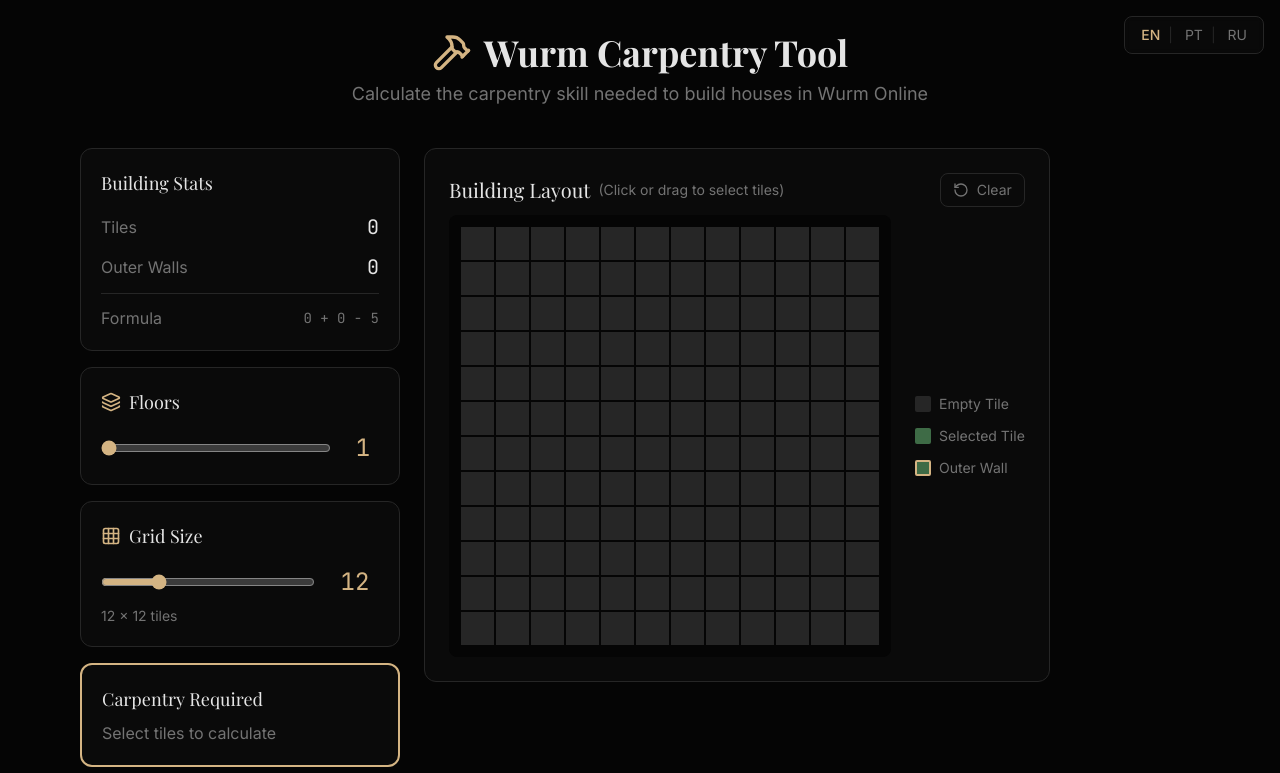
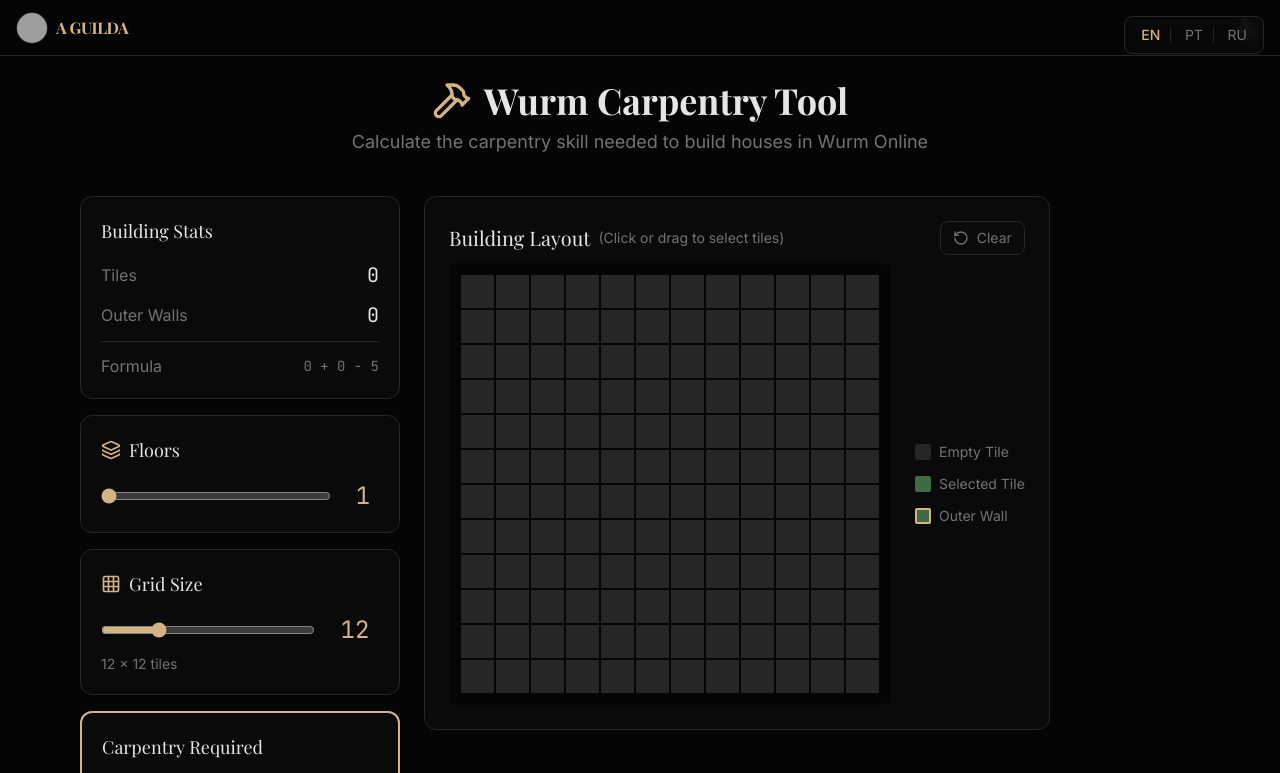
Before and after one commit to Jotasiete7/wurm-carpentry-tool, a React (Vite) app: page / in a window 1280 px wide. Shown: the top 773 px of the page. Built offline with nearby package versions, Linux system fonts and the light colour scheme; grey boxes are pictures that could not be loaded; the HTML template or start-up script is replaced by a standard one.

Commit message:
feat: Implement Carpentry Tool with interactive grid, header, and ecosystem navigation dropdown.

```diff
--- a/src/App.tsx
+++ b/src/App.tsx
@@ -1,7 +1,7 @@
 import { Grid3X3, Hammer, Info, Layers, RotateCcw } from 'lucide-react'
 import { useCallback, useState } from 'react'
-import { LanguageSelector } from './components/LanguageSelector'
 import { LanguageProvider, useLanguage } from './i18n/LanguageContext'
+import Header from './components/Header'
 
 type TileKey = `${number}-${number}`
 
@@ -107,9 +107,9 @@
       onMouseUp={handleMouseUp}
       onMouseLeave={handleMouseUp}
     >
-      <LanguageSelector />
+      <Header />
 
-      <div className="max-w-6xl mx-auto px-4 py-8">
+      <div className="max-w-6xl mx-auto px-4 py-8 pt-20">
         {/* Header */}
         <header className="text-center mb-10">
           <div className="flex items-center justify-center gap-3 mb-2">
--- /dev/null
+++ b/src/components/EcosystemDropdown.tsx
@@ -0,0 +1,105 @@
+import React, { useState, useRef, useEffect } from 'react';
+import { Network, Home, BookOpen, Pickaxe, LineChart, BookMarked, Hammer } from 'lucide-react';
+
+const ECOSYSTEM_TOOLS = [
+    {
+        id: 'portal',
+        label: 'Portal',
+        href: 'https://wurm-aguild-site.pages.dev',
+        icon: Home,
+    },
+    {
+        id: 'analytics',
+        label: 'Analytics',
+        href: 'https://wurm-analytics-journal.pages.dev',
+        icon: LineChart,
+    },
+    {
+        id: 'recipes',
+        label: 'Receitas',
+        href: 'https://wurm-recipe-tool.pages.dev',
+        icon: BookOpen,
+    },
+    {
+        id: 'mining',
+        label: 'Mineração',
+        href: 'https://wurm-mining-tool.pages.dev',
+        icon: Pickaxe,
+    },
+    {
+        id: 'liturgy',
+        label: 'Liturgy',
+        href: 'https://wurm-liturgy.pages.dev',
+        icon: BookMarked,
+    },
+    {
+        id: 'carpentry',
+        label: 'Carpentry',
+        href: 'https://wurm-carpentry-tool.pages.dev',
+        icon: Hammer,
+    },
+] as const;
+
+const CURRENT_TOOL = 'carpentry';
+
+const EcosystemDropdown: React.FC = () => {
+    const [isOpen, setIsOpen] = useState(false);
+    const ref = useRef<HTMLDivElement>(null);
+
+    useEffect(() => {
+        const handler = (e: MouseEvent) => {
+            if (ref.current && !ref.current.contains(e.target as Node)) {
+                setIsOpen(false);
+            }
+        };
+        document.addEventListener('mousedown', handler);
+        return () => document.removeEventListener('mousedown', handler);
+    }, []);
+
+    return (
+        <div ref={ref} className="relative">
+            <button
+                onClick={() => setIsOpen(prev => !prev)}
+                title="Ecossistema A Guilda"
+                className={`p-2 rounded-full transition-colors ${isOpen
+                    ? 'text-wurm-accent bg-wurm-panel'
+                    : 'text-wurm-muted hover:text-wurm-text hover:bg-wurm-panel'
+                    }`}
+            >
+                <Network size={20} />
+            </button>
+
+            {isOpen && (
+                <div className="absolute right-0 mt-2 w-56 bg-wurm-panel rounded border border-wurm-border shadow-xl py-2 z-50">
+                    <div className="px-4 py-2 text-[10px] font-bold text-wurm-muted uppercase tracking-widest border-b border-wurm-border mb-1">
+                        A Guilda
+                    </div>
+                    {ECOSYSTEM_TOOLS.map(({ id, label, href, icon: Icon }) => {
+                        const isCurrent = id === CURRENT_TOOL;
+                        return isCurrent ? (
+                            <div
+                                key={id}
+                                className="flex items-center gap-2 px-4 py-2 text-sm font-medium text-wurm-accent bg-wurm-accent/10 font-mono border-l-2 border-wurm-accent cursor-default"
+                            >
+                                <Icon size={14} />
+                                <span>{label}</span>
+                                <span className="ml-auto text-[9px] opacity-60">aqui</span>
+                            </div>
+                        ) : (
+                            <a
+                                key={id}
+                                href={href}
+                                className="flex items-center gap-2 px-4 py-2 text-sm text-wurm-text hover:bg-white/5 hover:text-wurm-accent transition-colors font-mono"
+                            >
+                                <Icon size={14} />
+                                <span>{label}</span>
+                            </a>
+                        );
+                    })}
+                </div>
+            )}
+        </div>
+    );
+};
+
+export default EcosystemDropdown;
--- /dev/null
+++ b/src/components/Header.tsx
@@ -0,0 +1,23 @@
+import React from 'react';
+import EcosystemDropdown from './EcosystemDropdown';
+import { LanguageSelector } from './LanguageSelector';
+
+const Header: React.FC = () => {
+    return (
+        <div className="fixed top-0 left-0 right-0 z-[100] bg-wurm-bg/80 backdrop-blur-md border-b border-wurm-border px-4 h-14 flex items-center justify-between">
+            <div className="flex items-center gap-2">
+                <img src="/logo.jpg" alt="A Guilda" className="w-8 h-8 rounded-full border border-wurm-accent/20"
+                    onError={(e) => (e.currentTarget.style.display = 'none')}
+                />
+                <span className="font-serif font-bold text-wurm-accent tracking-tight hidden sm:block">A GUILDA</span>
+            </div>
+
+            <div className="flex items-center gap-2">
+                <LanguageSelector />
+                <EcosystemDropdown />
+            </div>
+        </div>
+    );
+};
+
+export default Header;
```
